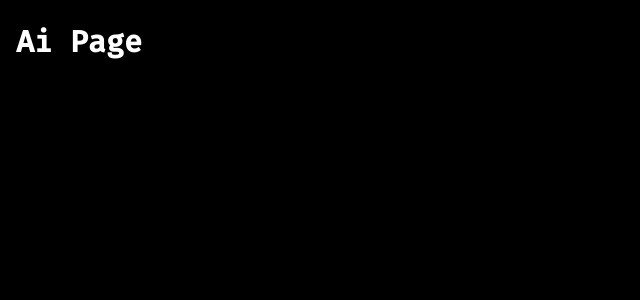
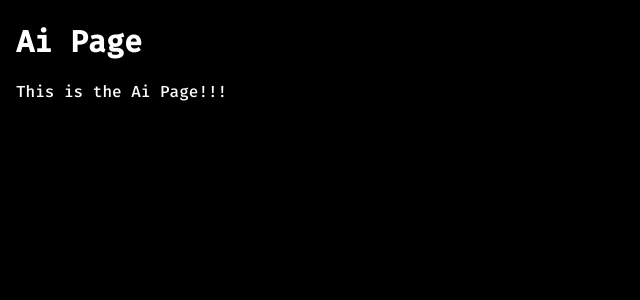
Before and after one commit to elbasel/aphro-ui, a Next.js app: page /ai in a window 1280 px wide. Shown: the top 300 px of the page, without its empty margins (0-640 px from the left). Built offline with nearby package versions, Linux system fonts and the light colour scheme.

Commit message:
small adjust

```diff
--- a/app/(pages)/ai/page.tsx
+++ b/app/(pages)/ai/page.tsx
@@ -2,6 +2,7 @@ const AiPage = async () => {
   return (
     <>
       <h1>Ai Page</h1>
+      <p>This is the Ai Page!!!</p>
     </>
   );
 };
```
